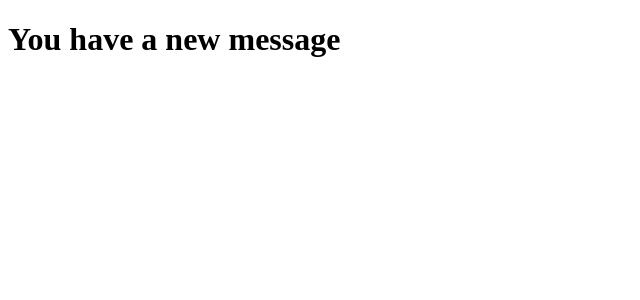
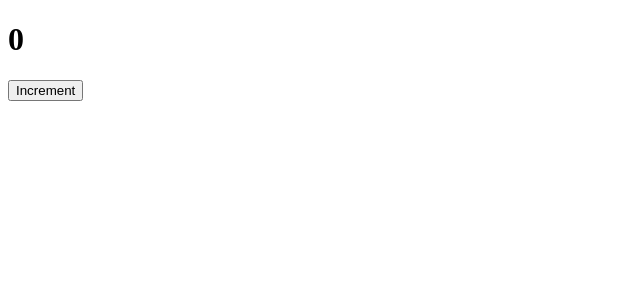
Before and after one commit to AlishaShaikh-create/My_FullStack_Journey, a React (Vite) app in the folder 03-React/01-Basic/: page / in a window 1280 px wide. Shown: the top 300 px of the page, without its empty margins (0-640 px from the left). Built offline with nearby package versions, Linux system fonts and the light colour scheme.

Commit message:
states in react

```diff
--- a/03-React/01-Basic/src/App.jsx
+++ b/03-React/01-Basic/src/App.jsx
@@ -1,18 +1,14 @@
-import StudentCard from "./StudentCard";
-import UserCart from "./UserCart";
+import Counter from "./Counter"
+
 
 function App() {
 
-const students = [
-  { id: 1, name: "Rahul", course: "React" },
-  { id: 2, name: "Priya", course: "Node.js" },
-  { id: 3, name: "Aman", course: "MongoDB" },
-];
 
 
    return(
     <>
-    <UserCart/>
+
+    <Counter/>
     </>
    )
 }
--- /dev/null
+++ b/03-React/01-Basic/src/Counter.jsx
@@ -0,0 +1,26 @@
+import React from 'react'
+import { useState } from 'react'
+
+const Counter = () => {
+    const [count , setCount] = useState(0)
+    const handelIncrement =()=>{
+        setCount(count+1)
+        setCount(count+1)
+    }
+    // const handleDecrement =()=>{
+    //     setCount(prev => count-1)
+    // }
+    // const handleReset =()=>{
+    //     setCount(0)
+    // }
+  return (
+    <>
+    <h1>{count}</h1>
+    <button onClick={handelIncrement}>Increment</button>
+    {/* <button onClick={handleDecrement}>Decrement</button>
+    <button onClick={handleReset}>Reset</button> */}
+    </>
+  )
+}
+
+export default Counter
```
Also changed, not shown: 03-React/01-Basic/src/States.jsx (added, +16 -0 lines).
